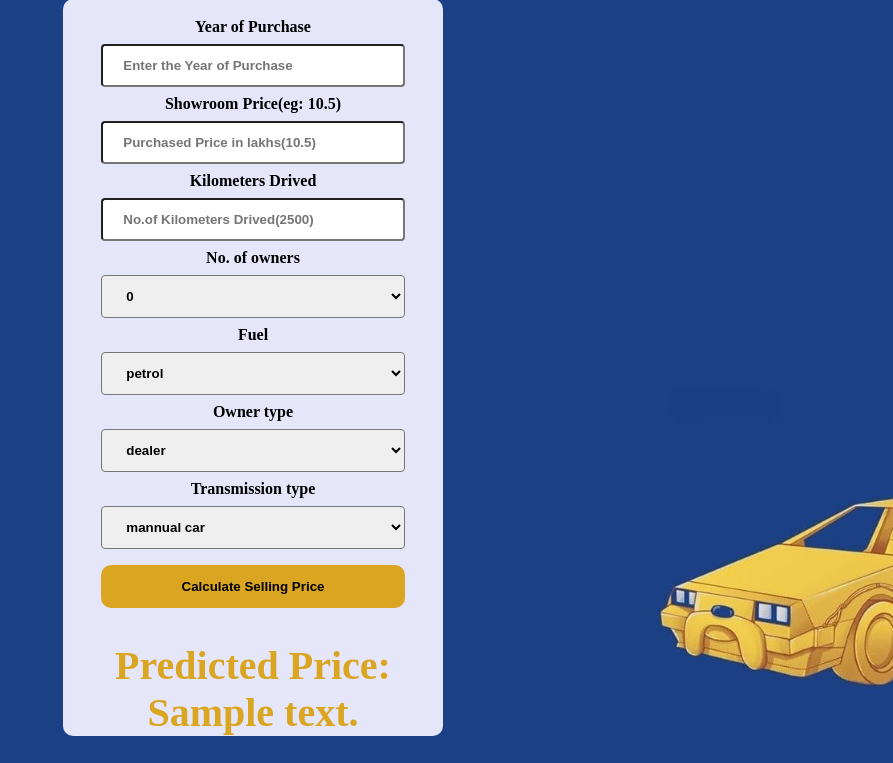
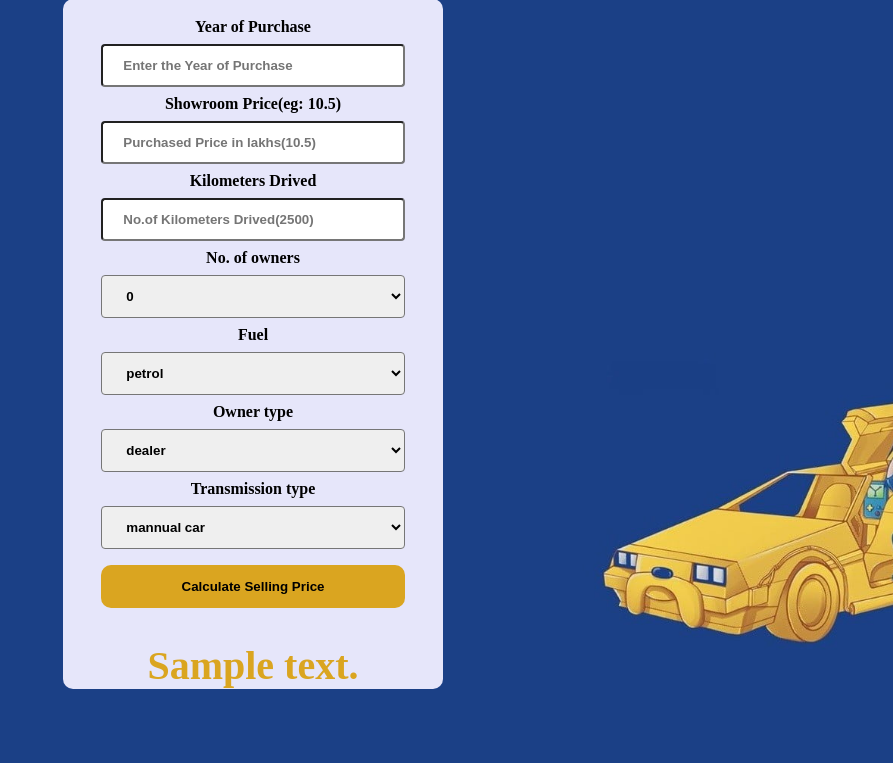
Before and after one commit to deepasoman93/Car-Price-Prediction, a Flask app: template templates/index.html in a window 1280 px wide. Shown: the part 102-865 px from the top of the page, without its empty margins (387-1280 px from the left). After the commit the page ends 791 px from the top, so only its background shows below. Run offline with Flask 2, Linux system fonts and the light colour scheme; the template is opened without the code that fills it: most values are stand-ins (such as "Sample title", 1, 10 or a date in 2020); parts of the project's set-up code (start-up, migrations or seed data) failed here and were passed over.

Commit message:
Update index.html

```diff
--- a/templates/index.html
+++ b/templates/index.html
@@ -114,7 +114,7 @@
 <!-- submit button -->
 <input type="submit" value="Calculate Selling Price">
      <!-- the predicted text -->
-<h1>Predicted Price: {{ prediction_text }}</h1>
+<h1>{{ prediction_text }}</h1>
 </form>
 </div>
 
```
